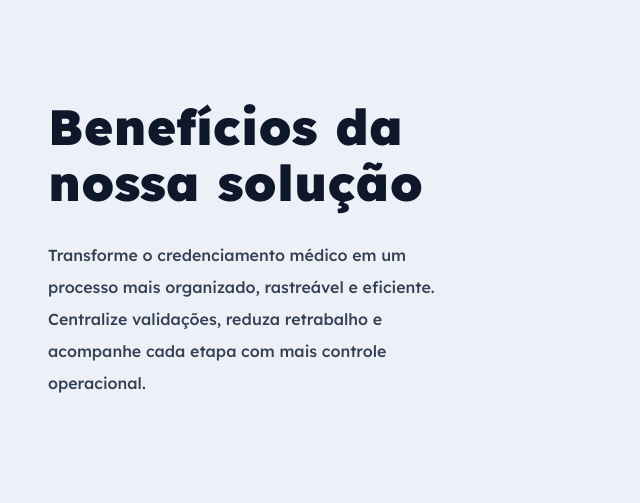
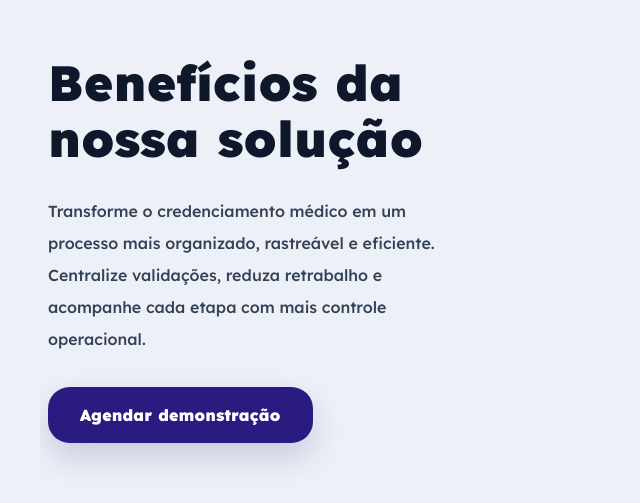
Before and after one commit to r3vmarcos/challenge-hss-fiap-1twdor-2025, a React (Vite) app: page / in a window 1280 px wide. Shown: the part 927-1430 px from the top of the page, without its empty margins (0-640 px from the left). Built offline with nearby package versions, Linux system fonts and the light colour scheme.

Commit message:
Adicionar botão CTA

```diff
--- a/src/components/secao-solucao.tsx
+++ b/src/components/secao-solucao.tsx
@@ -3,6 +3,9 @@ import {
   useRef,
   useState,
 } from "react";
+
+import { ShimmerButton } from "@/components/ui/shimmer-button";
+
 
 /* === TIPOS | inicio === */
 type EstadoTravamento =
@@ -379,7 +382,7 @@ export function SecaoBeneficios(): JSX.Element {
               solução
             </h2>
 
-            <p className="mt-7 max-w-[460px] text-base font-medium leading-8 text-slate-700">
+            <p className="mt-7 mb-8 max-w-[460px] text-base font-medium leading-8 text-slate-700">
               Transforme o
               credenciamento médico em
               um processo mais
@@ -390,6 +393,10 @@ export function SecaoBeneficios(): JSX.Element {
               cada etapa com mais
               controle operacional.
             </p>
+
+            <ShimmerButton href="#lead" className="px-6 py-4 sm:w-auto sm:min-w-[220px] sm:px-8">
+              Agendar demonstração
+            </ShimmerButton>
           </div>
           {/* === TEXTO TRAVADO NO MEIO DA TELA | fim === */}
 
```
